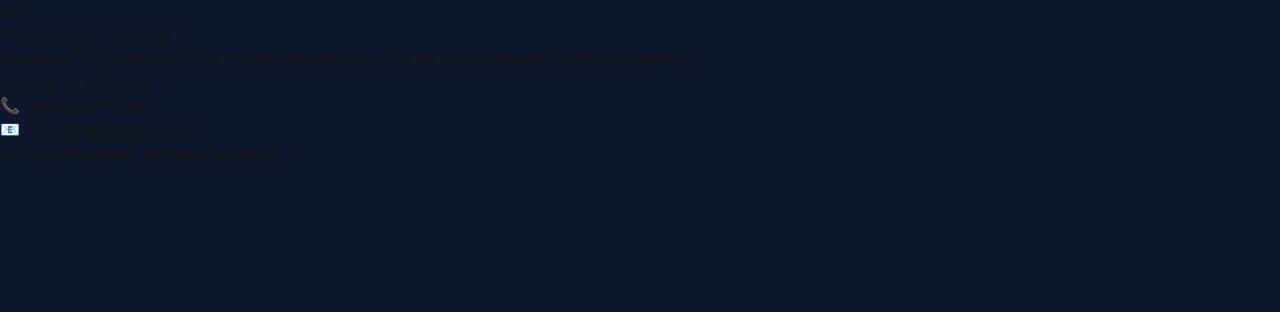
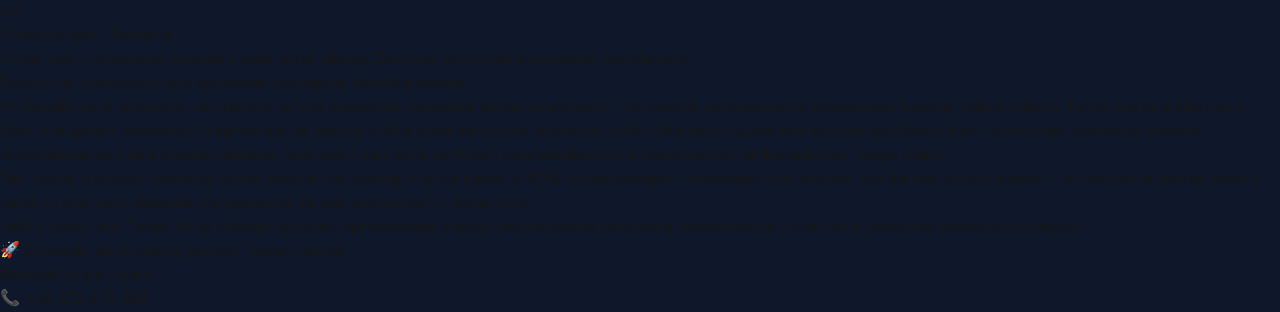
Before and after one commit to novelbyte/test, a Next.js app: page /aboutus in a window 1280 px wide. Shown: the part 594-906 px from the top of the page. Before the commit the page ends 800 px from the top, so only its background shows below. Built offline with nearby package versions, Linux system fonts and the light colour scheme.

Commit message:
adding a new section in the aboutus.tsx

```diff
--- a/src/app/aboutus/page.tsx
+++ b/src/app/aboutus/page.tsx
@@ -55,6 +55,26 @@ export default function AboutUs() {
           </li>
         ))}
       </ul>
+      <div className="mt-32 max-w-[908px] xl:pl-[100px] 2xl:pl-[210px]">
+        <h2 className="text-2xl md:text-3xl xl:text-4xl 2xl:text-5xl font-bold tracking-tighter text-white">
+          Tworzymy chatboty, które sprzedają, pomagają i budują relacje
+        </h2>
+        <p className="mt-6 text-sm md:text-lg xl:text-lg 2xl:text-xl text-gray-300 tracking-tight">
+          W NovelByte AI wierzymy, że chatbot to coś więcej niż narzędzie do automatyzacji – to sposób na stworzenie prawdziwej, ludzkiej relacji między Twoją marką a klientami.
+        </p>
+        <p className="mt-4 text-sm md:text-lg xl:text-lg 2xl:text-xl text-gray-300 tracking-tight">
+          Nasi inteligentni asystenci AI sprawiają, że zakupy online stają się czymś więcej niż tylko klikaniem i szukaniem produktów. Każdy klient otrzymuje spersonalizowane doświadczenie, które buduje zaufanie, lojalność i zamienia zwykłych odwiedzających w prawdziwych ambasadorów Twojej marki.
+        </p>
+        <p className="mt-4 text-sm md:text-lg xl:text-lg 2xl:text-xl text-gray-300 tracking-tight">
+          Tak, nasze chatboty redukują liczbę zapytań do obsługi klienta nawet o <span className="text-yellow-400 font-bold">80%</span>, przyspieszając i ułatwiając cały proces. Ale dla nas to coś więcej – to <span className="text-yellow-400 font-bold">tworzenie realnej więzi z każdym klientem</span>, dawanie mu poczucia, że jest wysłuchany i doceniony.
+        </p>
+        <p className="mt-6 text-sm md:text-lg xl:text-lg 2xl:text-xl text-gray-300 tracking-tight">
+          Jeśli chcesz, aby Twoja firma działała szybciej, sprzedawała więcej i jednocześnie budowała trwałe relacje z klientami, jesteś we właściwym miejscu.
+        </p>
+        <p className="mt-6 text-sm md:text-lg xl:text-lg 2xl:text-xl text-yellow-400 font-bold tracking-tight">
+          🚀 Sprawdź, jak możemy pomóc Twojej marce!
+        </p>
+      </div>
     </section>
   );
 }
```
